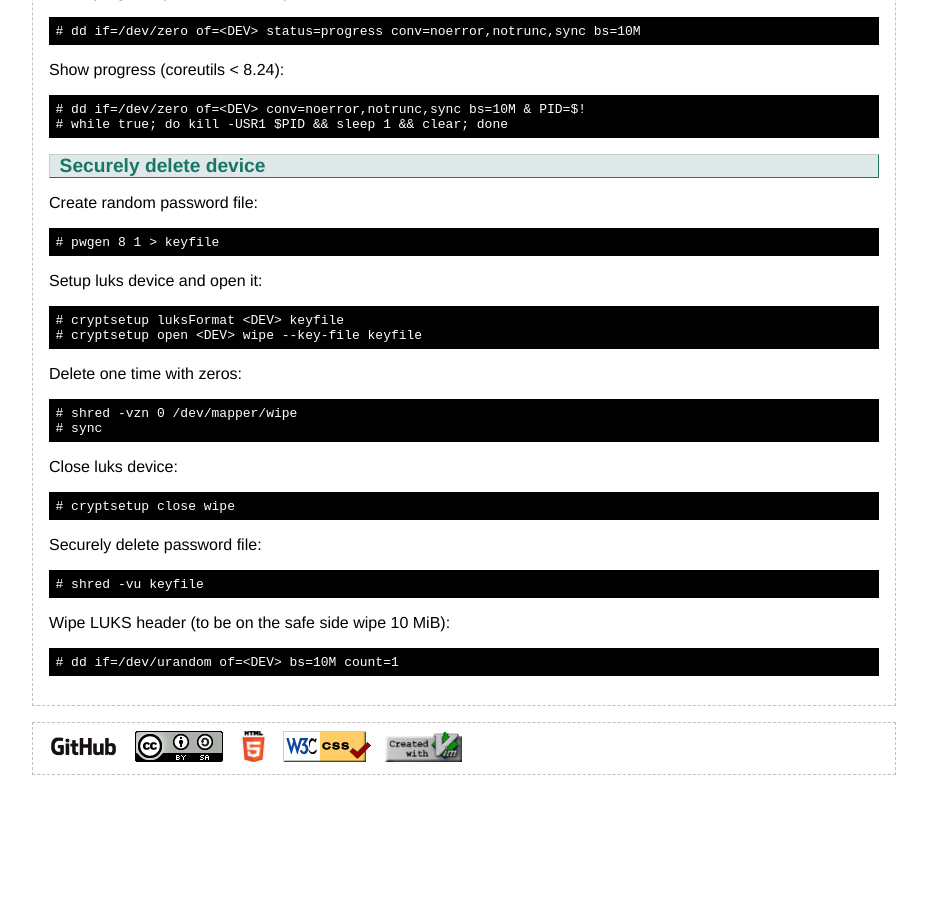
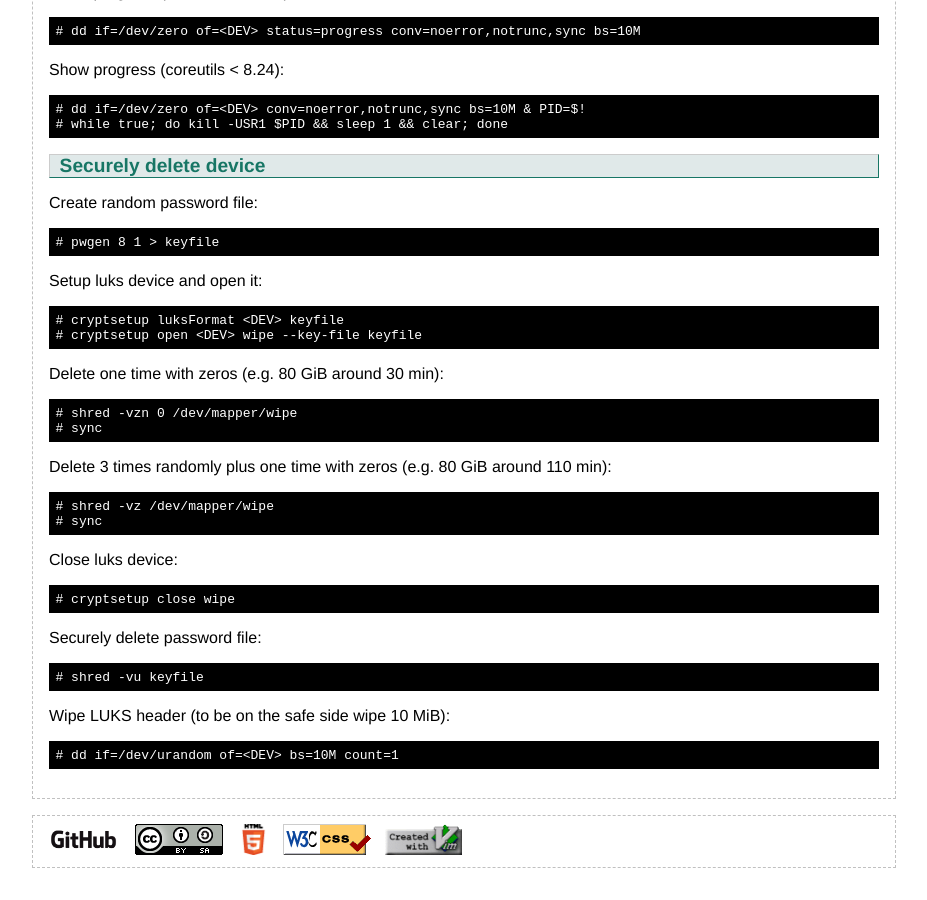
Before and after one commit to flyinggreenfrog/flyinggreenfrog.github.io, a Jekyll site: the page built from knowledgebase/delete.md, in a window 1280 px wide and 900 px high, scrolled down 674 px. Shown: the whole window, without its empty margins (176-1103 px from the left). Built offline with Jekyll 4.4.1, drawn with Linux system fonts in a browser that asks for light colours; before the commit the page ends 1481 px from its top, so only the background shows below that.

Commit message:
Work on knowledgebase delete.

````diff
--- a/knowledgebase/delete.md
+++ b/knowledgebase/delete.md
@@ -67,10 +67,17 @@ Setup luks device and open it:
 # cryptsetup open <DEV> wipe --key-file keyfile
 ```
 
-Delete one time with zeros:
+Delete one time with zeros (e.g. 80 GiB around 30 min):
 
 ```sh
 # shred -vzn 0 /dev/mapper/wipe
+# sync
+```
+
+Delete 3 times randomly plus one time with zeros (e.g. 80 GiB around 110 min):
+
+```sh
+# shred -vz /dev/mapper/wipe
 # sync
 ```
 
````
Also changed, not shown: other parts of knowledgebase/delete.md (+1 -1 lines).
